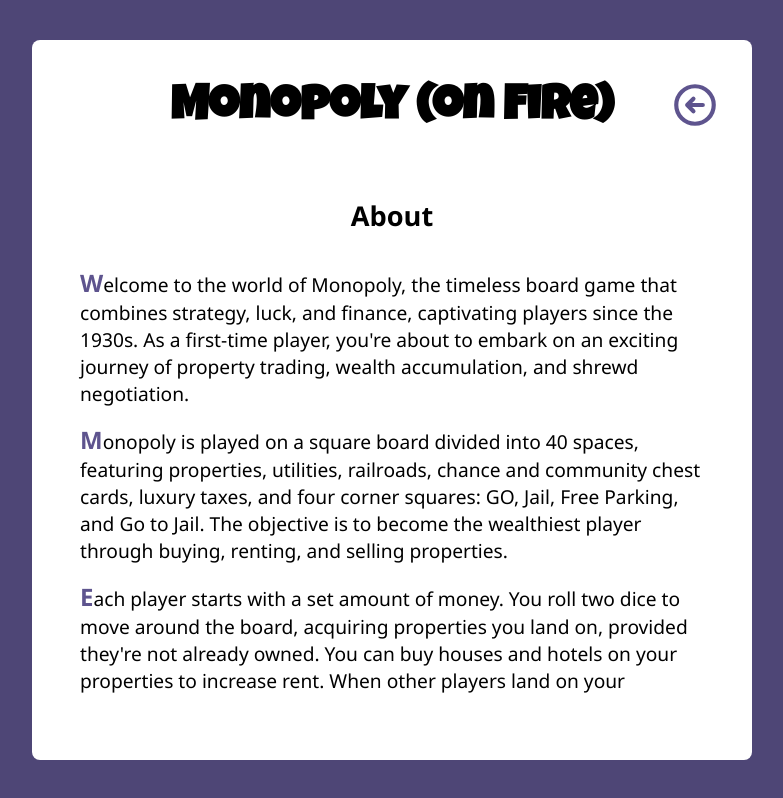
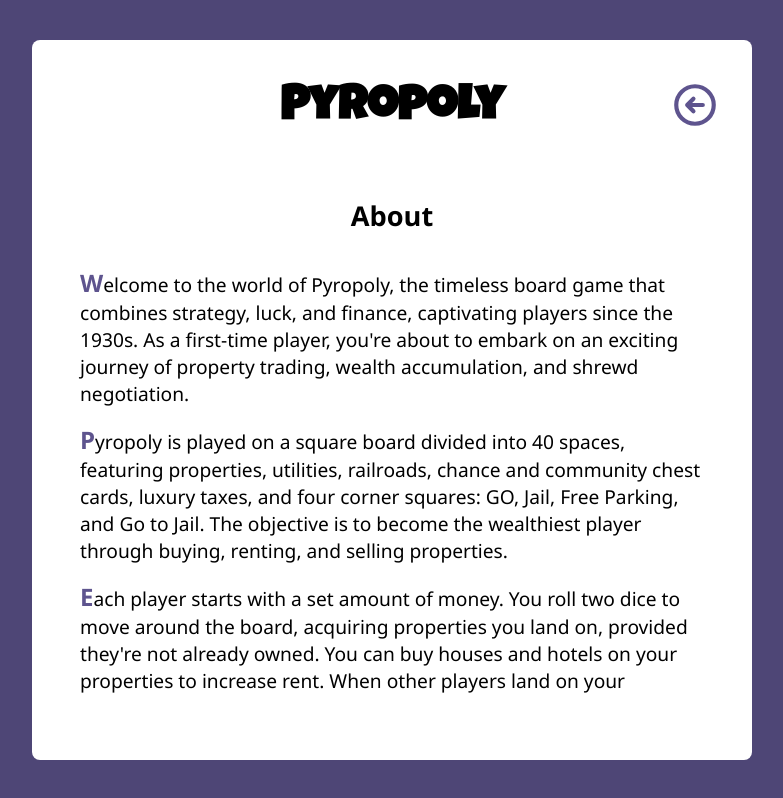
Before and after one commit to mbosselmann/pyropoly, a Next.js app: page /about in a window 1280 px wide. Shown: the whole page, without its empty margins (248-1031 px from the left). Built offline with nearby package versions, Linux system fonts and the light colour scheme.

Commit message:
Update content to new name

```diff
--- a/package.json
+++ b/package.json
@@ -1,5 +1,5 @@
 {
-  "name": "monopoly",
+  "name": "Pyropoly",
   "version": "0.1.0",
   "private": true,
   "scripts": {
--- a/src/components/Layout.tsx
+++ b/src/components/Layout.tsx
@@ -28,14 +28,14 @@ export default function Layout({ children }: { children: React.ReactNode }) {
   return (
     <>
       <Head>
-        <title>Monopoly (on Fire)</title>
+        <title>Pyropoly</title>
         <meta name="description" content="Generated by create next app" />
         <meta name="viewport" content="width=device-width, initial-scale=1" />
         <link rel="icon" href="/favicon.ico" />
       </Head>
       <Main>
         <Header>
-          <Headline>Monopoly (on Fire)</Headline>
+          <Headline>Pyropoly</Headline>
           {router.pathname !== "/" && <BackLink color={"var(--bg-color)"} />}
         </Header>
         {children}
--- a/src/data/gameTexts.tsx
+++ b/src/data/gameTexts.tsx
@@ -2,11 +2,11 @@ import { GameText } from "@/types/GameText";
 
 export const gameTexts: GameText = {
   about: [
-    "Welcome to the world of Monopoly, the timeless board game that combines strategy, luck, and finance, captivating players since the 1930s. As a first-time player, you're about to embark on an exciting journey of property trading, wealth accumulation, and shrewd negotiation.",
-    "Monopoly is played on a square board divided into 40 spaces, featuring properties, utilities, railroads, chance and community chest cards, luxury taxes, and four corner squares: GO, Jail, Free Parking, and Go to Jail. The objective is to become the wealthiest player through buying, renting, and selling properties.",
+    "Welcome to the world of Pyropoly, the timeless board game that combines strategy, luck, and finance, captivating players since the 1930s. As a first-time player, you're about to embark on an exciting journey of property trading, wealth accumulation, and shrewd negotiation.",
+    "Pyropoly is played on a square board divided into 40 spaces, featuring properties, utilities, railroads, chance and community chest cards, luxury taxes, and four corner squares: GO, Jail, Free Parking, and Go to Jail. The objective is to become the wealthiest player through buying, renting, and selling properties.",
     "Each player starts with a set amount of money. You roll two dice to move around the board, acquiring properties you land on, provided they're not already owned. You can buy houses and hotels on your properties to increase rent. When other players land on your properties, they pay you rent. The game's twist lies in its Chance and Community Chest cards, which can bring fortune or unexpected expenses.",
     "Negotiation is key. Trade properties with fellow players to create property sets and build your real estate empire. But beware of bankruptcy! If you can't pay your debts, you’re out of the game.",
-    "Remember, every game is a unique adventure. Strategy, luck, and interaction with other players make Monopoly an endlessly entertaining experience.",
+    "Remember, every game is a unique adventure. Strategy, luck, and interaction with other players make Pyropoly an endlessly entertaining experience.",
     "Good luck and enjoy the game!",
   ],
   rules: [
--- a/src/pages/index.tsx
+++ b/src/pages/index.tsx
@@ -36,7 +36,7 @@ export default function Home() {
       </Title>
       <Nav>
         <NavLink href="/new-game">Start a new game</NavLink>
-        <NavLink href="/about">What is Monopoly?</NavLink>
+        <NavLink href="/about">What is Pyropoly?</NavLink>
         <NavLink href="/rules">What are the rules?</NavLink>
         <NavLink href="/quiz">Quiz to Check if you are ready to start.</NavLink>
       </Nav>
--- a/src/pages/quiz.tsx
+++ b/src/pages/quiz.tsx
@@ -60,7 +60,7 @@ export default function QuizPage() {
 
   return (
     <Layout>
-      <Title>Quiz: Are you ready for Monopoly On Fire?</Title>
+      <Title>Quiz: Are you ready for Pyropoly On Fire?</Title>
       {count < 10 ? (
         <Section>
           <Paragraph>Correct answers: {amountOfCorrectAnswers}/10</Paragraph>
```
Also changed, not shown: src/pages/board.tsx (+7 -7 lines), 1 other file (tests, documents, lock files or other folders).
